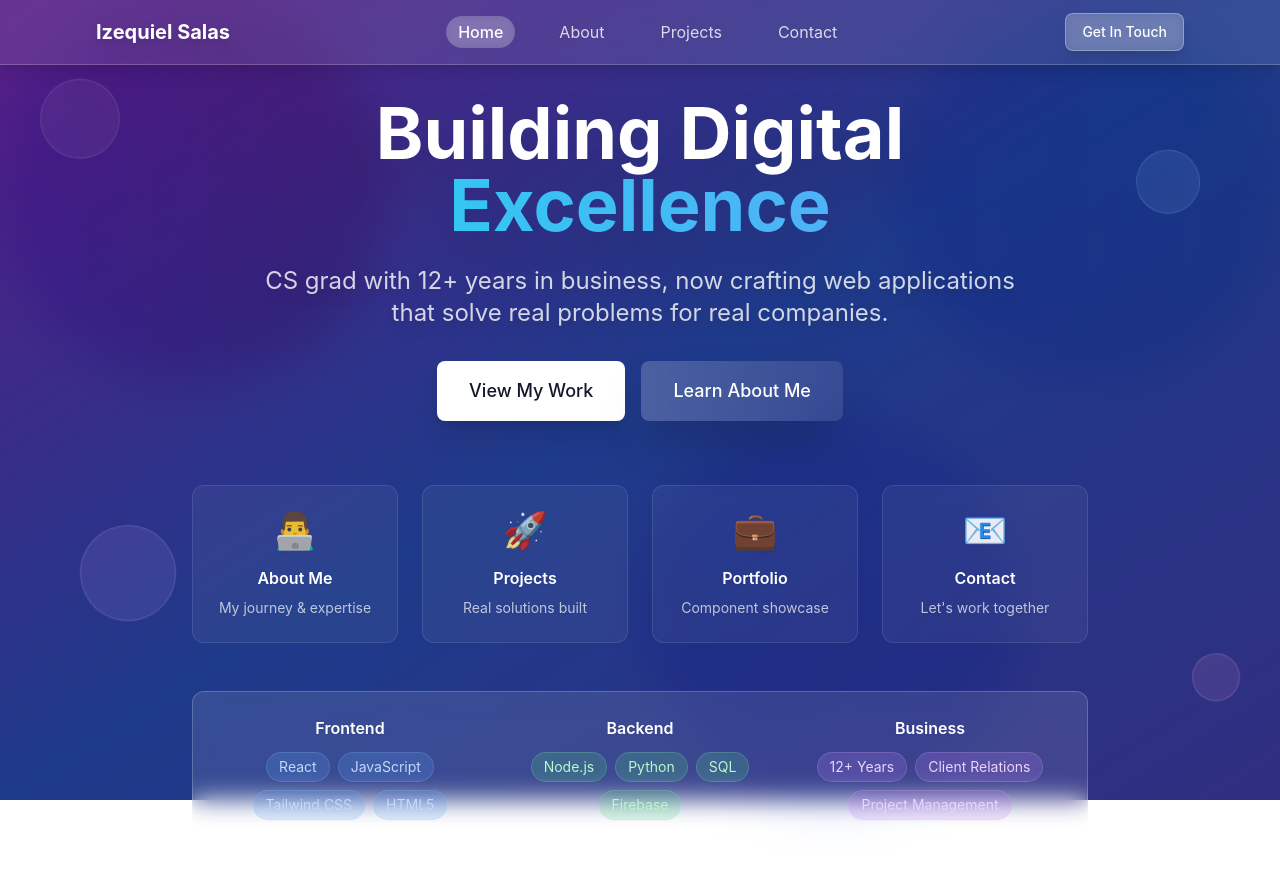
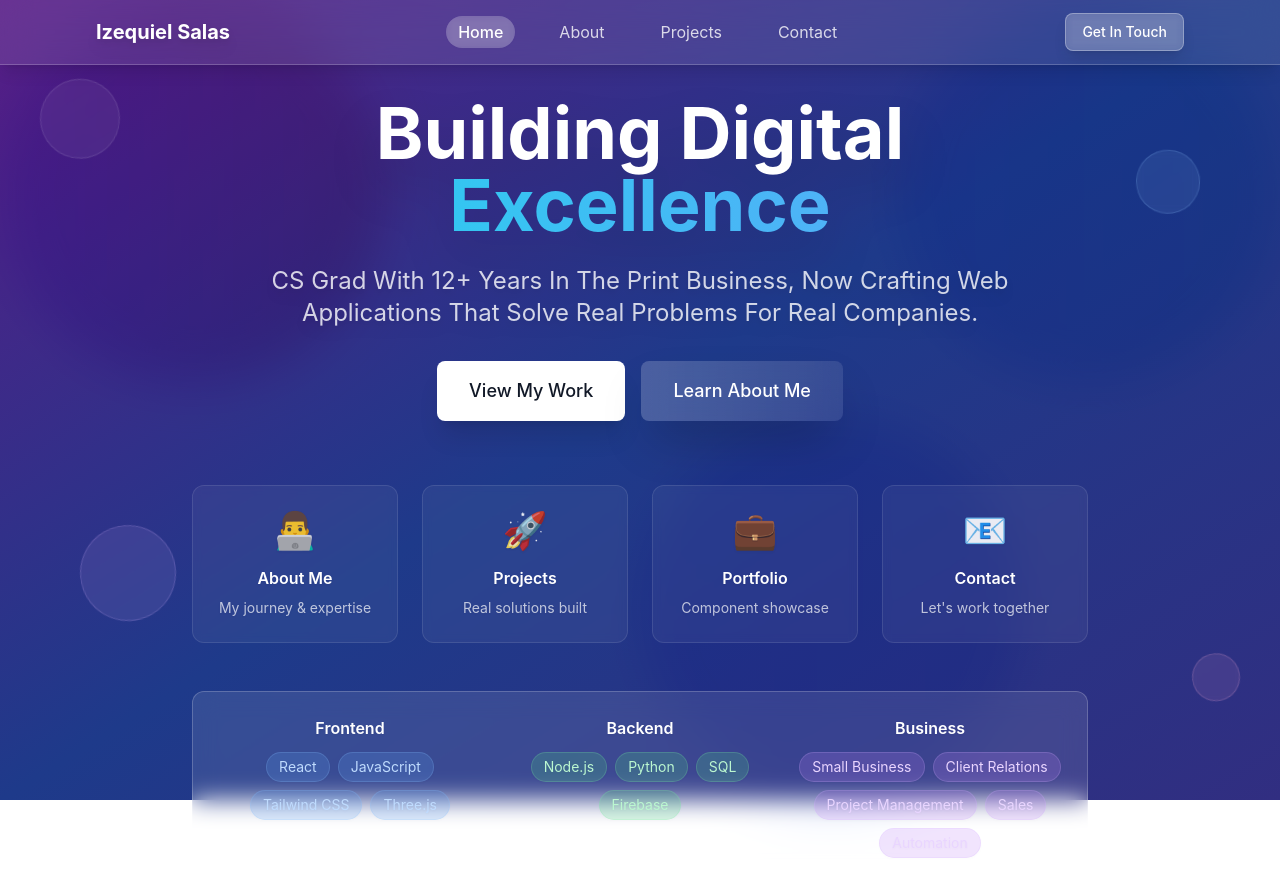
Before and after one commit to izequielsalas/my-portfolio, a React (Vite) app: page / in a window 1280 px wide. Shown: the top 896 px of the page. Built offline with nearby package versions, Linux system fonts and the light colour scheme.

Commit message:
glassmorphism -- updated home page text

```diff
--- a/src/App.jsx
+++ b/src/App.jsx
@@ -1,5 +1,6 @@
 import { BrowserRouter as Router, Routes, Route } from 'react-router-dom'
 import GlassHeader from './components/GlassHeader'
+import ScrollToTop from './components/ScrollToTop'
 import Home from './pages/Home'
 import About from './pages/About'
 import Projects from './pages/Projects'
@@ -12,6 +13,7 @@ function App() {
   return (
     <Router>
       <div className="App">
+        <ScrollToTop />
         <GlassHeader />
         <Routes>
           <Route path="/" element={<Home />} />
--- /dev/null
+++ b/src/components/ScrollToTop.jsx
@@ -0,0 +1,14 @@
+import { useEffect } from 'react'
+import { useLocation } from 'react-router-dom'
+
+function ScrollToTop() {
+  const { pathname } = useLocation()
+
+  useEffect(() => {
+    window.scrollTo(0, 0)
+  }, [pathname])
+
+  return null
+}
+
+export default ScrollToTop
--- a/src/pages/Home.jsx
+++ b/src/pages/Home.jsx
@@ -33,8 +33,8 @@ function Home() {
               </span>
             </h1>
             <p className="text-xl md:text-2xl text-white/80 mb-8 max-w-3xl mx-auto drop-shadow-lg">
-              CS grad with 12+ years in business, now crafting web applications
-              that solve real problems for real companies.
+              CS Grad With 12+ Years In The Print Business, Now Crafting Web Applications
+              That Solve Real Problems For Real Companies.
             </p>
 
             <div className="flex flex-col sm:flex-row gap-4 justify-center mb-12">
@@ -106,7 +106,7 @@ function Home() {
               <div>
                 <h4 className="font-semibold text-white mb-3">Frontend</h4>
                 <div className="flex flex-wrap gap-2 justify-center">
-                  {['React', 'JavaScript', 'Tailwind CSS', 'HTML5'].map(skill => (
+                  {['React', 'JavaScript', 'Tailwind CSS', 'Three.js'].map(skill => (
                     <span key={skill} className="px-3 py-1 bg-blue-400/20 text-blue-200 rounded-full text-sm backdrop-blur-sm border border-blue-300/20">
                       {skill}
                     </span>
@@ -128,7 +128,7 @@ function Home() {
               <div>
                 <h4 className="font-semibold text-white mb-3">Business</h4>
                 <div className="flex flex-wrap gap-2 justify-center">
-                  {['12+ Years', 'Client Relations', 'Project Management'].map(skill => (
+                  {['Small Business', 'Client Relations', 'Project Management', 'Sales', 'Automation'].map(skill => (
                     <span key={skill} className="px-3 py-1 bg-purple-400/20 text-purple-200 rounded-full text-sm backdrop-blur-sm border border-purple-300/20">
                       {skill}
                     </span>
```
